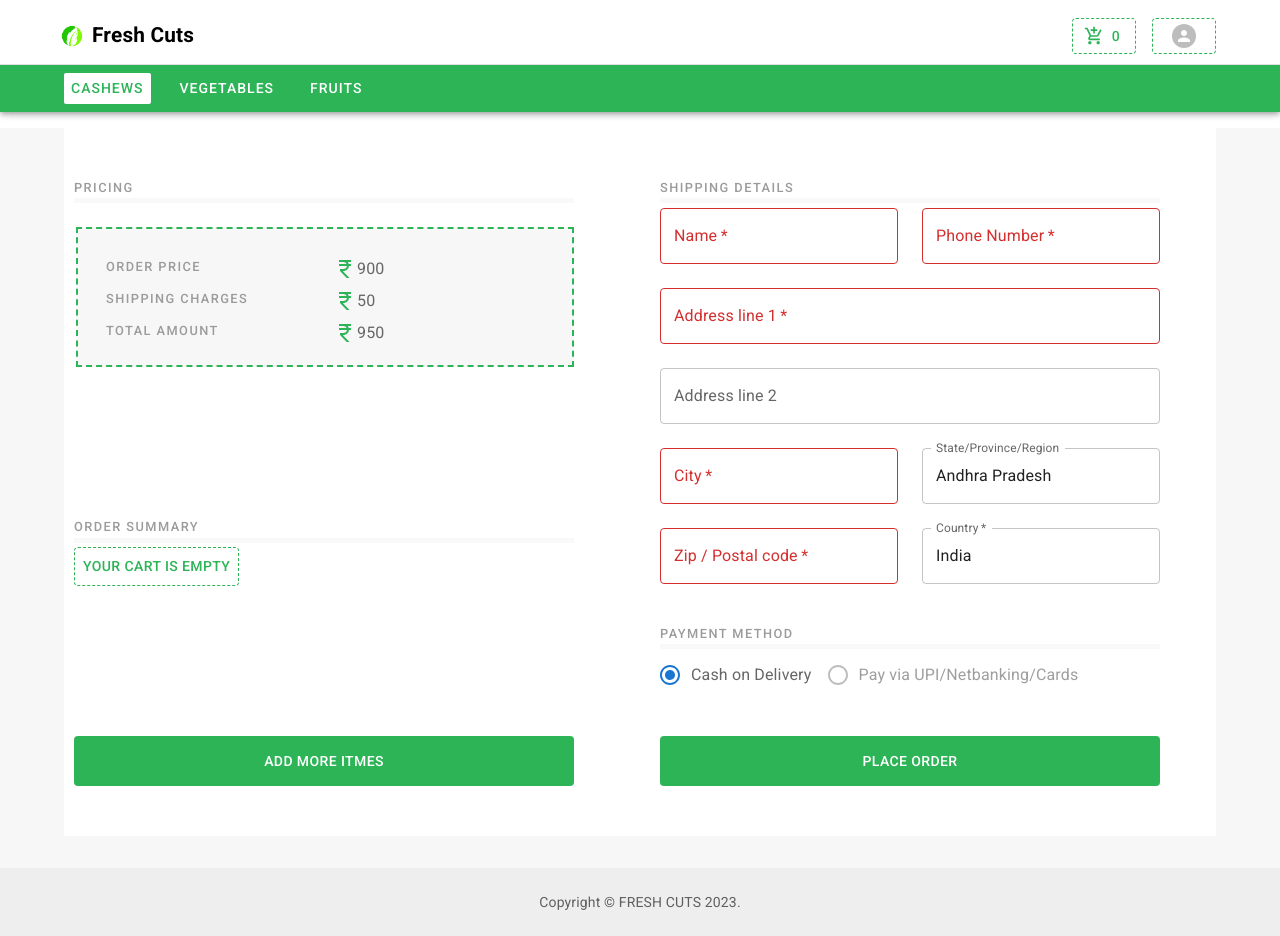
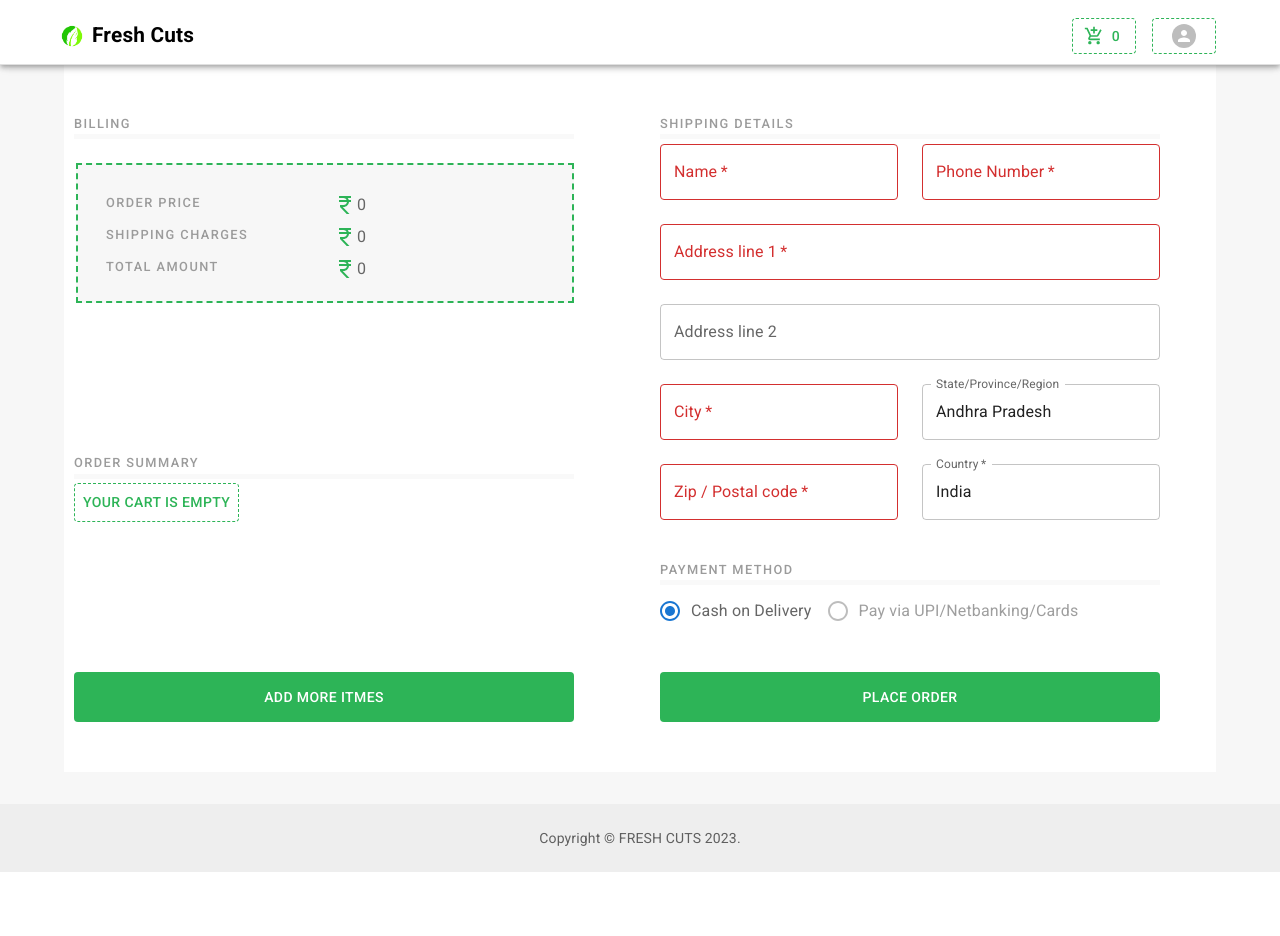
Before and after one commit to madhavavarma/shopui, a React (Create React App) app: page /shopui/checkout in a window 1280 px wide. After the commit the page ends 872 px from the top, so only its background shows below. Built offline with nearby package versions, Linux system fonts and the light colour scheme.

Commit message:
UI Changes

```diff
--- a/src/Components/Checkout/TotalPrice.tsx
+++ b/src/Components/Checkout/Billing.tsx
@@ -1,12 +1,17 @@
-import * as React from "react";
-
-import Order from "./Order";
-import Shipping from "./Shipping";
-import Payment from "./Payment";
 import { Box, Grid, Typography } from "@mui/material";
 import CurrencyRupeeIcon from "@mui/icons-material/CurrencyRupee";
+import { useSelector } from "react-redux";
+import { IStoreReducer } from "../../models/IStoreReducer";
 
-export default function TotalPrice() {
+export default function Billing() {
+  var cartProducts = useSelector(
+    (store: IStoreReducer) => store.checkout.cartList
+  );
+
+  const orderAmount = cartProducts
+    .map((cartProd) => cartProd.product.price * cartProd.quantity)
+    .reduce((partialSum, a) => partialSum + a, 0);
+
   return (
     <Box display="flex" flexDirection="column" sx={{ maxWidth: "500px" }}>
       <Typography
@@ -15,7 +20,7 @@ export default function TotalPrice() {
         gutterBottom
         borderBottom={"5px solid #f9f9f9"}
       >
-        PRICING
+        BILLING
       </Typography>
       <Grid container sx={{ paddingLeft: "10px" }}>
         <Grid
@@ -35,7 +40,7 @@ export default function TotalPrice() {
           <Grid item xs={6}>
             <Typography display={"flex"}>
               <CurrencyRupeeIcon sx={{ color: "#2db457" }} />
-              900
+              {orderAmount}
             </Typography>
           </Grid>
           <Grid item xs={6}>
@@ -44,7 +49,7 @@ export default function TotalPrice() {
           <Grid item xs={6}>
             <Typography display={"flex"}>
               <CurrencyRupeeIcon sx={{ color: "#2db457" }} />
-              50
+              {0}
             </Typography>
           </Grid>
           <Grid item xs={6}>
@@ -53,7 +58,7 @@ export default function TotalPrice() {
           <Grid item xs={6}>
             <Typography display={"flex"}>
               <CurrencyRupeeIcon sx={{ color: "#2db457" }} />
-              950
+              {orderAmount}
             </Typography>
           </Grid>
         </Grid>
--- a/src/Components/Checkout/Checkout.tsx
+++ b/src/Components/Checkout/Checkout.tsx
@@ -14,14 +14,14 @@ import Typography from "@mui/material/Typography";
 import { createTheme, ThemeProvider } from "@mui/material/styles";
 import Shipping from "./Shipping";
 import Payment from "./Payment";
-import Review from "./TotalPrice";
+import Review from "./Billing";
 import Order from "./Order";
 import { useNavigate } from "react-router-dom";
 import { useDispatch, useSelector } from "react-redux";
 import { IStoreReducer } from "../../models/IStoreReducer";
 import { checkoutActions } from "../../store/CheckoutSlice";
 import { Divider, Grid } from "@mui/material";
-import TotalPrice from "./TotalPrice";
+import TotalPrice from "./Billing";
 
 const steps = ["Review"];
 
--- a/src/Components/Checkout/Order.tsx
+++ b/src/Components/Checkout/Order.tsx
@@ -22,9 +22,6 @@ import CurrencyRupeeIcon from "@mui/icons-material/CurrencyRupee";
 
 const Order = () => {
   var dispatch = useDispatch();
-  const cartList = useSelector(
-    (store: IStoreReducer) => store.checkout.cartList
-  );
 
   var cartProducts = useSelector(
     (store: IStoreReducer) => store.checkout.cartList
@@ -59,7 +56,7 @@ const Order = () => {
           </Box>
         )}
 
-        {cartList.map((cartItem) => (
+        {cartProducts.map((cartItem) => (
           <Grid
             container
             sx={{
@@ -129,7 +126,7 @@ const Order = () => {
                       fontSize="1rem"
                     >
                       <CurrencyRupeeIcon sx={{ color: "#2db457" }} />{" "}
-                      {cartItem.product.price}
+                      {cartItem.product.price * cartItem.quantity}
                     </Typography>
                   </Grid>
                 </Grid>
--- a/src/Components/Layout/Header.tsx
+++ b/src/Components/Layout/Header.tsx
@@ -115,13 +115,12 @@ export const Header = () => {
                   </Grid>
                 </Container>
                 <Divider />
-                <Categoreis />
               </Box>
             </Toolbar>
           </AppBar>
         </Box>
       </ElevationScroll>
-      <Box mt={16}></Box>
+      <Box mt={8}></Box>
     </header>
   );
 };
--- a/src/Components/Products/Products.tsx
+++ b/src/Components/Products/Products.tsx
@@ -20,6 +20,7 @@ import BalanceOutlinedIcon from "@mui/icons-material/BalanceOutlined";
 import CurrencyRupeeIcon from "@mui/icons-material/CurrencyRupee";
 import { useNavigate } from "react-router-dom";
 import SubCategories from "./SubCategories";
+import { Categoreis } from "./Categories";
 
 export const Products = () => {
   var dispatch = useDispatch();
@@ -63,6 +64,8 @@ export const Products = () => {
 
   return (
     <section className="backgroundf7">
+      <Categoreis />
+
       <Container>
         <SubCategories />
         <Grid container pt={4} pb={10}>
```
